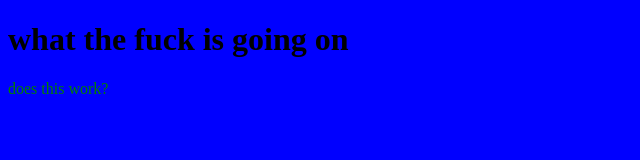
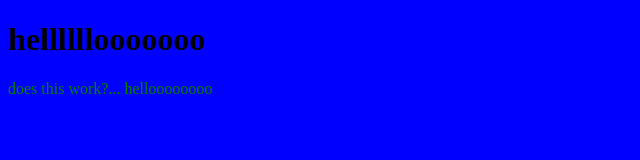
Before and after one commit to ChrisJ79/Startup-Landing-Page-Clone, a plain HTML site: page index.html in a window 1280 px wide. Shown: the whole page, without its empty margins (0-640 px from the left). Drawn offline with Linux system fonts and the light colour scheme; files that its build step writes are made by us from their sources; files whose address does not match are found by name.

Commit message:
no real change..

```diff
--- a/index.html
+++ b/index.html
@@ -2,12 +2,12 @@
 <html lang="en">
 <head>
 	<meta charset="UTF-8">
-	<link rel="stylesheet" href="css/style.css">
+	<link rel="stylesheet" href="/Users/christopherjohnson/Projects/THINKFUL/THINKFUL-PROJECTS/startup-landing-page-clone/css/style.css">
 	<title>Document</title>
 </head>
 <body>
-<h1>what the fuck is going on</h1>
-<p>does this work?</p>
+<h1>hellllllooooooo</h1>
+<p>does this work?...  helloooooooo</p>
 
 </body>
 </html>
```
